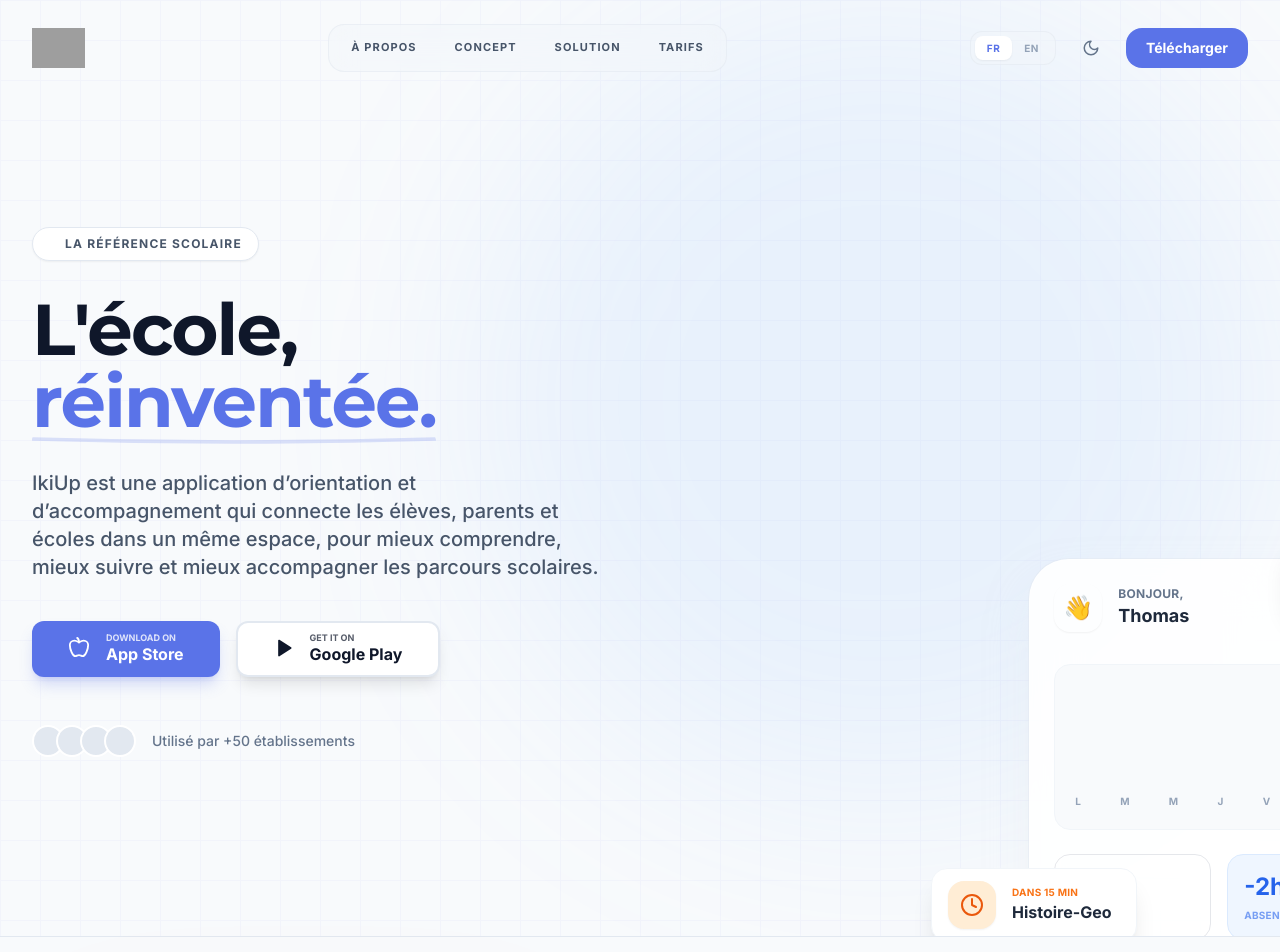
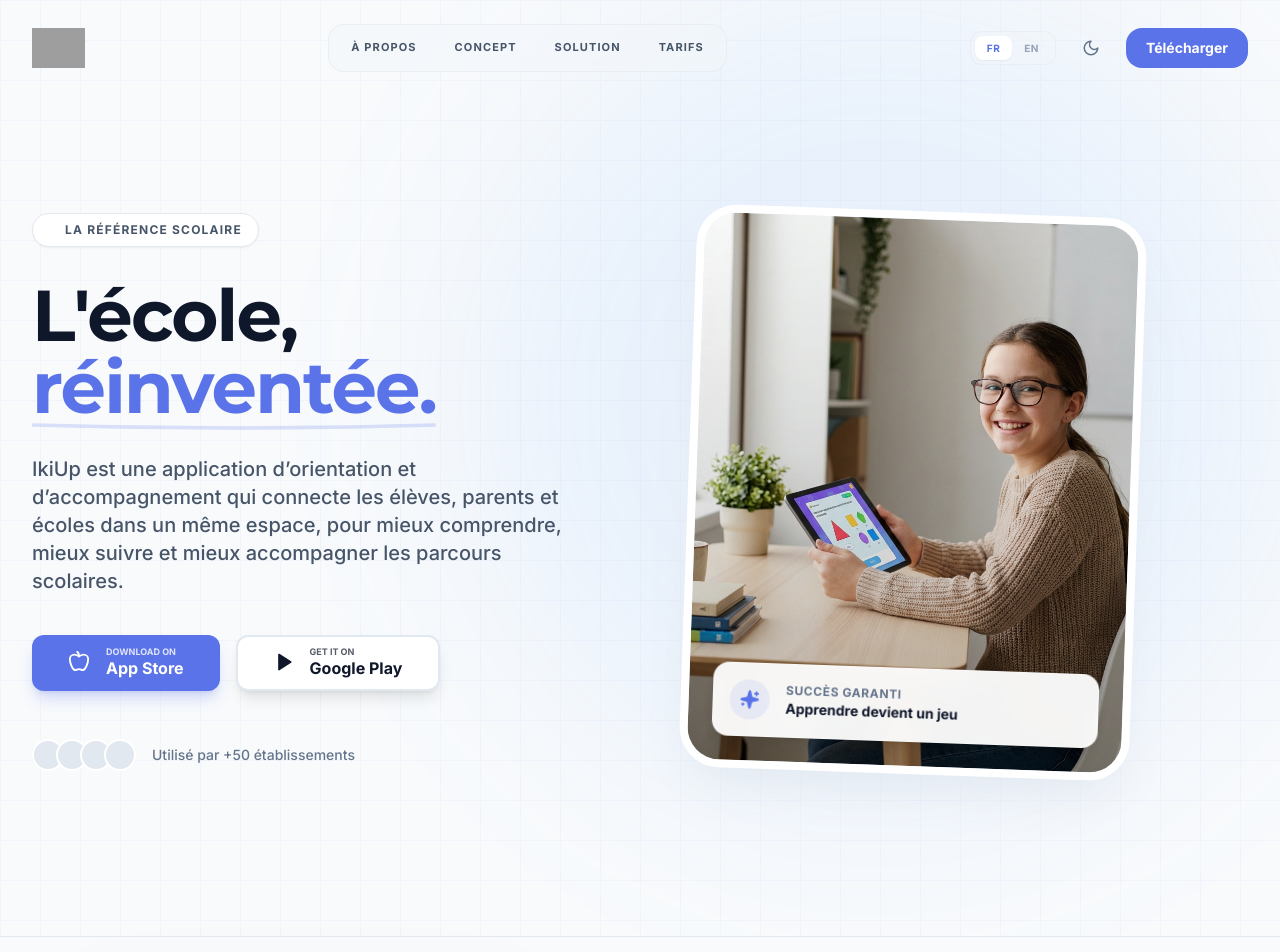
Before and after one commit to Hatimlk/IkiUp-ApplicationEducatif, a React (Vite) app: page / in a window 1280 px wide. Shown: the top 952 px of the page. Built offline with nearby package versions, Linux system fonts and the light colour scheme; grey boxes are pictures that could not be loaded.

Commit message:
feat: Add new `Hero` and `Audience` sections with accompanying image for the landing page.

```diff
--- a/components/Audience.tsx
+++ b/components/Audience.tsx
@@ -23,14 +23,14 @@
       title: t.parents.title,
       description: t.parents.desc,
       icon: <Users size={32} />,
-      theme: { bg: 'bg-emerald-600', text: 'text-emerald-600', light: 'bg-emerald-50', border: 'border-emerald-100' }
+      theme: { bg: 'bg-amber-400', text: 'text-amber-700', light: 'bg-amber-50', border: 'border-amber-100' }
     },
     {
       key: 'schools',
       title: t.schools.title,
       description: t.schools.desc,
       icon: <School size={32} />,
-      theme: { bg: 'bg-indigo-600', text: 'text-indigo-600', light: 'bg-indigo-50', border: 'border-indigo-100' }
+      theme: { bg: 'bg-slate-800', text: 'text-slate-800', light: 'bg-slate-100', border: 'border-slate-200' }
     }
   ];
 
@@ -49,7 +49,7 @@
         <div className="grid md:grid-cols-3 gap-8">
           {cards.map((card, index) => (
             <Reveal key={index} delay={index * 100} direction="up" className="h-full">
-              <div className={`group h-full flex flex-col p-8 rounded-[2rem] bg-white dark:bg-slate-900 border-2 ${card.theme.border} dark:border-slate-800 hover:shadow-2xl hover:shadow-slate-200/50 dark:hover:shadow-black/20 hover:-translate-y-2 transition-all duration-300 relative overflow-hidden`}>
+              <div className={`group h-full flex flex-col p-8 rounded-[2rem] ${card.theme.light} dark:bg-slate-900 border-2 ${card.theme.border} dark:border-slate-800 hover:shadow-2xl hover:shadow-slate-200/50 dark:hover:shadow-black/20 hover:-translate-y-2 transition-all duration-300 relative overflow-hidden`}>
 
                 {/* Colored Header Bar */}
                 <div className={`h-2 w-full absolute top-0 left-0 ${card.theme.bg}`}></div>
--- a/components/Hero.tsx
+++ b/components/Hero.tsx
@@ -97,83 +97,26 @@
         </div>
 
         {/* Right: The Educational Composition */}
-        <div className="hidden lg:block flex-1 relative w-full h-[600px]">
-          <Reveal delay={400} direction="left" className="absolute top-[45%] left-[45%] -translate-x-1/2 -translate-y-1/2 w-full h-full">
+        <div className="hidden lg:flex flex-1 relative w-full h-[600px] items-center lg:justify-start justify-center pl-8">
+          <Reveal delay={400} direction="left" className="relative w-full h-full flex items-center justify-center lg:justify-start">
+            <div className="relative w-[380px] sm:w-[450px] aspect-[4/5] rounded-[2.5rem] overflow-hidden shadow-2xl shadow-slate-200 dark:shadow-black/50 border-8 border-white dark:border-slate-800 rotate-2 hover:rotate-0 transition-transform duration-700 ease-out z-20">
+              <img
+                src="/hero-child.png"
+                alt="Student using IkiUp"
+                className="w-full h-full object-cover"
+              />
 
-            {/* Central Hub: Dashboard Card */}
-            <div className="absolute top-1/2 left-1/2 -translate-x-1/2 -translate-y-1/2 w-[340px] sm:w-[380px] bg-white/90 dark:bg-slate-900/90 backdrop-blur-xl rounded-[2.5rem] p-6 shadow-2xl shadow-slate-200/50 dark:shadow-black/50 border border-white/40 dark:border-slate-800 ring-1 ring-slate-200/50 dark:ring-slate-800 z-20 animate-float-slow">
-              {/* Header */}
-              <div className="flex items-center justify-between mb-8">
-                <div className="flex items-center gap-4">
-                  <div className="w-12 h-12 rounded-2xl bg-indigo-50 dark:bg-indigo-900/20 text-indigo-600 dark:text-indigo-400 flex items-center justify-center text-2xl shadow-sm">👋</div>
-                  <div>
-                    <div className="text-xs text-slate-500 font-bold uppercase tracking-wide">Bonjour,</div>
-                    <div className="text-lg font-bold text-slate-800 dark:text-white">Thomas</div>
-                  </div>
+              {/* Subtle Overlay Gradient */}
+              <div className="absolute inset-0 bg-gradient-to-t from-black/20 to-transparent pointer-events-none"></div>
+
+              {/* Floating Badge on Image */}
+              <div className="absolute bottom-6 left-6 right-6 p-4 bg-white/95 dark:bg-slate-900/90 backdrop-blur-md rounded-2xl shadow-lg border border-white/20 flex items-center gap-4">
+                <div className="w-10 h-10 rounded-full bg-primary/10 text-primary flex items-center justify-center">
+                  <Sparkles size={20} className="fill-current" />
                 </div>
-                <div className="p-2 bg-slate-50 dark:bg-slate-800 rounded-xl relative border border-slate-100 dark:border-slate-700">
-                  <Bell size={20} className="text-slate-400" />
-                  <div className="absolute top-2 right-2 w-2 h-2 bg-red-500 rounded-full ring-2 ring-white dark:ring-slate-800"></div>
-                </div>
-              </div>
-
-              {/* Activity Graph Placeholder */}
-              <div className="bg-slate-50 dark:bg-slate-800/50 rounded-2xl p-5 mb-6 border border-slate-100 dark:border-slate-700">
-                <div className="flex justify-between items-end h-24 gap-2 px-1">
-                  {[40, 60, 45, 75, 50, 85, 65].map((h, i) => (
-                    <div key={i} className="w-full bg-indigo-100 dark:bg-indigo-900/30 rounded-t-md relative group overflow-hidden">
-                      <div style={{ height: `${h}%` }} className="absolute bottom-0 w-full bg-indigo-500 rounded-t-md transition-all duration-1000 group-hover:bg-indigo-600"></div>
-                    </div>
-                  ))}
-                </div>
-                <div className="flex justify-between mt-3 text-[10px] text-slate-400 font-bold uppercase tracking-wider">
-                  <span>L</span><span>M</span><span>M</span><span>J</span><span>V</span><span>S</span><span>D</span>
-                </div>
-              </div>
-
-              {/* Quick Stats */}
-              <div className="grid grid-cols-2 gap-4">
-                <div className="p-4 rounded-2xl bg-emerald-50 dark:bg-emerald-900/10 border border-emerald-100 dark:border-emerald-900/20 transition-transform hover:scale-105 duration-300">
-                  <div className="text-emerald-600 dark:text-emerald-400 font-bold text-2xl mb-1">16.5</div>
-                  <div className="text-emerald-600/60 dark:text-emerald-400/60 text-[10px] font-bold uppercase tracking-wide">Moyenne</div>
-                </div>
-                <div className="p-4 rounded-2xl bg-blue-50 dark:bg-blue-900/10 border border-blue-100 dark:border-blue-900/20 transition-transform hover:scale-105 duration-300">
-                  <div className="text-blue-600 dark:text-blue-400 font-bold text-2xl mb-1">-2h</div>
-                  <div className="text-blue-600/60 dark:text-blue-400/60 text-[10px] font-bold uppercase tracking-wide">Absences</div>
-                </div>
-              </div>
-            </div>
-
-            {/* Satellite 1: Top Right - Grade Notification */}
-            <div className="absolute top-[12%] -right-[2%] p-3 pl-4 pr-6 bg-white dark:bg-slate-800 rounded-2xl shadow-xl border border-slate-100 dark:border-slate-700 animate-float z-30 flex items-center gap-4">
-              <div className="w-12 h-12 rounded-full bg-emerald-100 text-emerald-600 flex items-center justify-center shadow-sm">
-                <CheckCircle2 size={24} />
-              </div>
-              <div>
-                <div className="text-sm font-bold text-slate-800 dark:text-white">Note reçue</div>
-                <div className="text-xs text-slate-500 font-medium">Mathématiques: <span className="text-emerald-600 font-bold">18/20</span></div>
-              </div>
-            </div>
-
-            {/* Satellite 2: Bottom Left - Next Class */}
-            <div className="absolute bottom-[20%] left-[0%] p-3 pl-4 pr-6 bg-white dark:bg-slate-800 rounded-2xl shadow-xl border border-slate-100 dark:border-slate-700 animate-float-delayed z-30 flex items-center gap-4">
-              <div className="w-12 h-12 rounded-2xl bg-orange-100 text-orange-600 flex items-center justify-center shadow-sm">
-                <Clock size={24} />
-              </div>
-              <div>
-                <div className="text-[10px] uppercase font-bold text-orange-500 tracking-wide">Dans 15 min</div>
-                <div className="font-bold text-slate-800 dark:text-white">Histoire-Geo</div>
-              </div>
-            </div>
-
-            {/* Satellite 3: Mid Right - Parent Message */}
-            <div className="absolute top-[65%] -right-[8%] p-3 bg-white dark:bg-slate-800 rounded-2xl shadow-lg border border-slate-100 dark:border-slate-700 animate-float z-10 scale-90 rotate-3 transition-transform hover:rotate-0 hover:scale-100 duration-300">
-              <div className="flex items-center gap-3">
-                <div className="w-10 h-10 rounded-full bg-indigo-100 text-indigo-600 flex items-center justify-center">
-                  <Users size={18} />
-                </div>
-                <div className="text-xs font-semibold text-slate-600 dark:text-slate-300 pr-2">
-                  Réunion parents-profs...
+                <div>
+                  <div className="text-xs font-bold text-slate-500 uppercase tracking-wider">Succès garanti</div>
+                  <div className="text-sm font-bold text-slate-900 dark:text-white">Apprendre devient un jeu</div>
                 </div>
               </div>
             </div>
@@ -181,7 +124,6 @@
             {/* Background Glows */}
             <div className="absolute top-[20%] left-[20%] w-72 h-72 bg-indigo-500/10 rounded-full blur-[100px] -z-10 animate-pulse"></div>
             <div className="absolute bottom-[20%] right-[20%] w-72 h-72 bg-emerald-500/10 rounded-full blur-[100px] -z-10"></div>
-
           </Reveal>
         </div>
 
```
Also changed, not shown: public/hero-child.png (added).
